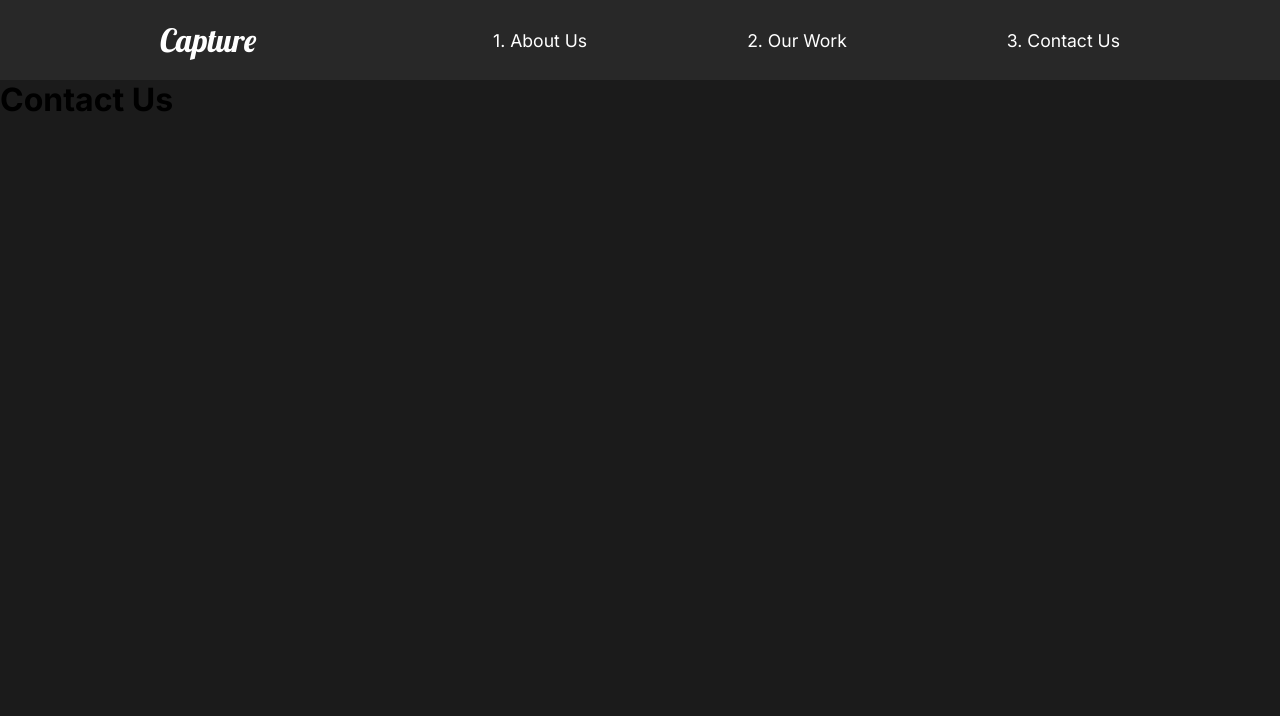
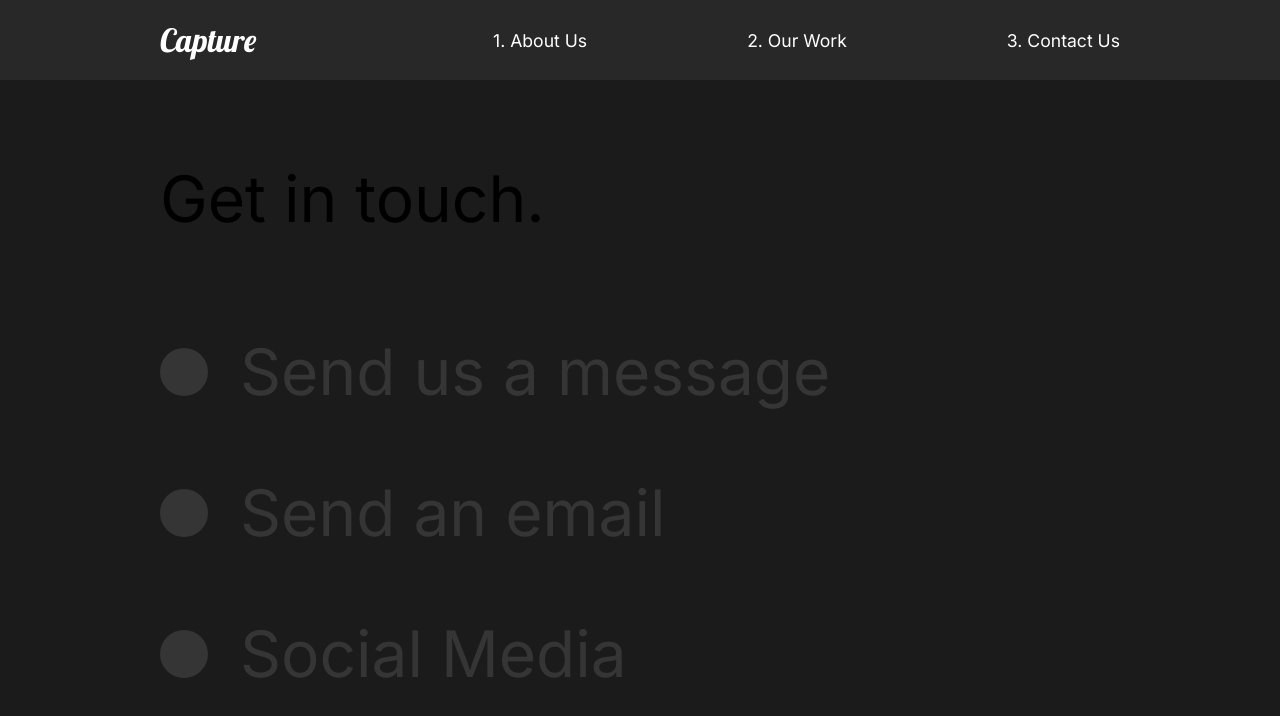
Before and after one commit to leewalton2014/capture-react, a React (Create React App) app: page /contact in a window 1280 px wide. Shown: the top 716 px of the page. Built offline with nearby package versions, Linux system fonts and the light colour scheme.

Commit message:
fixes and animation

```diff
--- a/src/App.js
+++ b/src/App.js
@@ -7,6 +7,7 @@ import AboutUs from "./pages/AboutUs";
 import ContactUs from "./pages/ContactUs";
 import OurWork from "./pages/OurWork";
 import MovieDetail from "./pages/MovieDetail";
+import ScrollTop from "./components/ScrollTop";
 //router
 import { Switch, Route, useLocation } from "react-router-dom";
 //animation
@@ -19,6 +20,7 @@ function App() {
     return (
         <div className="App">
             <GlobalStyle />
+            <ScrollTop />
             <Nav />
             <AnimatePresence exitBeforeEnter>
                 <Switch location={location} key={location.pathname}>
--- a/src/animation.js
+++ b/src/animation.js
@@ -75,3 +75,22 @@ export const sliderContainer = {
     hidden: { opacity: 1 },
     show: { opacity: 1, transition: { staggerChildren: 0.2, ease: "easeOut" } },
 };
+
+export const scrollReveal = {
+    hidden: { opacity: 0, scale: 1.2, transition: { duration: 0.5 } },
+    show: {
+        opacity: 1,
+        scale: 1,
+        transition: {
+            duration: 0.5,
+        },
+    },
+};
+
+export const swoop = {
+    hidden: { width: "0%" },
+    show: {
+        width: "100%",
+        transition: { ease: "easeOut", duration: 1 },
+    },
+};
--- a/src/components/FaqSection.js
+++ b/src/components/FaqSection.js
@@ -4,13 +4,21 @@ import styled from "styled-components";
 import { About } from "../styles";
 import Toggle from "./Toggle";
 import { AnimateSharedLayout } from "framer-motion";
+import { scrollReveal } from "../animation";
+import useScroll from "./useScroll";
 
 const FaqSection = () => {
     //do stuff
-
+    const [element, controls] = useScroll();
     //return
     return (
-        <Faq className="Faq">
+        <Faq
+            variants={scrollReveal}
+            initial="hidden"
+            ref={element}
+            animate={controls}
+            className="Faq"
+        >
             <h2>
                 Any Questions <span>FAQ</span>
             </h2>
--- a/src/components/GlobalStyle.js
+++ b/src/components/GlobalStyle.js
@@ -8,6 +8,7 @@ const GlobalStyle = createGlobalStyle`
     body{
         background: #1b1b1b;
         font-family: 'Inter', sans-serif;
+        overflow-x: hidden;
     }
     button{
         font-weight: bold;
--- a/src/components/Nav.js
+++ b/src/components/Nav.js
@@ -33,6 +33,9 @@ const StyledNav = styled.nav`
     align-items: center;
     padding: 1rem 10rem;
     background: #282828;
+    position: sticky;
+    top: 0;
+    z-index: 1000;
     a {
         color: white;
         text-decoration: none;
--- /dev/null
+++ b/src/components/ScrollTop.js
@@ -0,0 +1,12 @@
+import { useEffect } from "react";
+import { useLocation } from "react-router-dom";
+
+const ScrollTop = () => {
+    const { pathname } = useLocation();
+    useEffect(() => {
+        window.scroll({ top: 0, left: 0 });
+    }, [pathname]);
+    return null;
+};
+
+export default ScrollTop;
--- a/src/components/ServicesSection.js
+++ b/src/components/ServicesSection.js
@@ -8,7 +8,7 @@ import home2 from "../img/home2.png";
 //styles
 import styled from "styled-components";
 import { About, Description, Image } from "../styles";
-import { useScroll } from "./useScroll";
+import useScroll from "./useScroll";
 import { fade } from "../animation";
 
 const ServicesSection = () => {
--- a/src/components/useScroll.js
+++ b/src/components/useScroll.js
@@ -1,9 +1,9 @@
 import { useInView } from "react-intersection-observer";
 import { useAnimation } from "framer-motion";
 
-export const useScroll = () => {
+const useScroll = () => {
     const controls = useAnimation();
-    const [element, view] = useInView({ threshold: 0.5 });
+    const [element, view] = useInView({ threshold: 0.3, triggerOnce: true });
     if (view) {
         controls.start("show");
     } else {
@@ -11,3 +11,5 @@ export const useScroll = () => {
     }
     return [element, controls];
 };
+
+export default useScroll;
--- a/src/pages/ContactUs.js
+++ b/src/pages/ContactUs.js
@@ -1,19 +1,69 @@
 import React from "react";
 //animation
 import { motion } from "framer-motion";
-import { pageAnimation } from "../animation";
+import { pageAnimation, titleAnimation } from "../animation";
+import styled from "styled-components";
 
 const ContactUs = () => {
     return (
-        <motion.div
+        <ContactStyle
             variants={pageAnimation}
             initial="hidden"
             animate="show"
             exit="exit"
+            //style={{ background: "#fff" }}
         >
-            <h1>Contact Us</h1>
-        </motion.div>
+            <Title>
+                <Hide>
+                    <motion.h2 variants={titleAnimation}>
+                        Get in touch.
+                    </motion.h2>
+                </Hide>
+            </Title>
+            <div>
+                <Hide>
+                    <Social variants={titleAnimation}>
+                        <Circle />
+                        <h2>Send us a message</h2>
+                    </Social>
+                </Hide>
+                <Social variants={titleAnimation}>
+                    <Circle />
+                    <h2>Send an email</h2>
+                </Social>
+                <Social variants={titleAnimation}>
+                    <Circle />
+                    <h2>Social Media</h2>
+                </Social>
+            </div>
+        </ContactStyle>
     );
 };
 
+const ContactStyle = styled(motion.div)`
+    padding: 5rem 10rem;
+    color: #353535;
+    min-height: 90vh;
+`;
+const Title = styled.div`
+    margin-bottom: 4rem;
+    color: black;
+`;
+const Hide = styled.div`
+    overflow: hidden;
+`;
+const Circle = styled.div`
+    border-radius: 50%;
+    width: 3rem;
+    height: 3rem;
+    background: #353535;
+`;
+const Social = styled(motion.div)`
+    display: flex;
+    align-items: center;
+    h2 {
+        margin: 2rem;
+    }
+`;
+
 export default ContactUs;
--- a/src/pages/OurWork.js
+++ b/src/pages/OurWork.js
@@ -7,10 +7,21 @@ import theracer from "../img/theracer-small.png";
 import goodtimes from "../img/goodtimes-small.png";
 //animation
 import { motion } from "framer-motion";
-import { pageAnimation, fade, photoAnim, lineAnim, slider, sliderContainer } from "../animation";
+import {
+    pageAnimation,
+    fade,
+    photoAnim,
+    lineAnim,
+    slider,
+    sliderContainer,
+    swoop,
+} from "../animation";
 import { Hide } from "../styles";
+import useScroll from "../components/useScroll";
 
 const OurWork = () => {
+    const [element, controls] = useScroll();
+    const [element2, controls2] = useScroll();
     return (
         <Work
             variants={pageAnimation}
@@ -39,16 +50,26 @@ const OurWork = () => {
                     </Hide>
                 </Link>
             </Movie>
-            <Movie>
+            <Movie
+                ref={element}
+                variants={swoop}
+                animate={controls}
+                initial="hidden"
+            >
                 <h2>The Racer</h2>
-                <div className="line"></div>
+                <motion.div variants={lineAnim} className="line"></motion.div>
                 <Link to="/work/the-racer">
                     <img src={theracer} alt="the racer" />
                 </Link>
             </Movie>
-            <Movie>
+            <Movie
+                ref={element2}
+                variants={swoop}
+                animate={controls2}
+                initial="hidden"
+            >
                 <h2>Good Times</h2>
-                <div className="line"></div>
+                <motion.div variants={lineAnim} className="line"></motion.div>
                 <Link to="/work/good-times">
                     <img src={goodtimes} alt="good times" />
                 </Link>
@@ -65,7 +86,7 @@ const Work = styled(motion.div)`
         padding: 1rem 0rem;
     }
 `;
-const Movie = styled.div`
+const Movie = styled(motion.div)`
     padding-bottom: 10rem;
     .line {
         height: 0.5rem;
--- a/src/styles.js
+++ b/src/styles.js
@@ -1,6 +1,7 @@
 import styled from "styled-components";
+import { motion } from "framer-motion";
 //styled component
-export const About = styled.div`
+export const About = styled(motion.div)`
     min-height: 90vh;
     display: flex;
     align-items: center;
```
